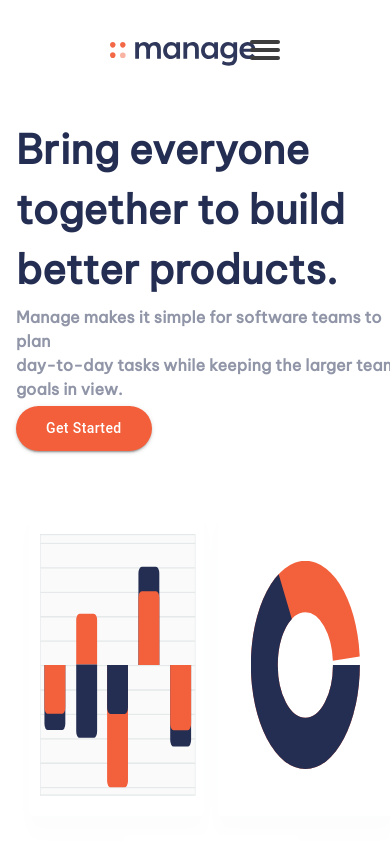
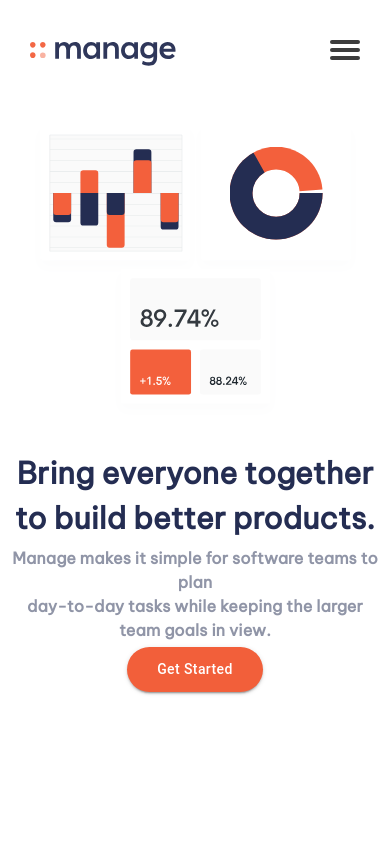
Before and after one commit to lamba01/Manage-Landing-Page, a React (Create React App) app: page / in a window 390 px wide. Shown: the top 844 px of the page. Built offline with nearby package versions, Linux system fonts and the light colour scheme.

Commit message:
designed and added responsiveness to navigation and hero section

```diff
--- a/src/App.css
+++ b/src/App.css
@@ -2,4 +2,5 @@
   /* padding: 0 55px; */
   background-color: #fff;
   margin: 0;
+  width: 100vw;
 }
--- a/src/components/Hero/HeroSection.jsx
+++ b/src/components/Hero/HeroSection.jsx
@@ -1,26 +1,40 @@
-import { Container, Box, Typography, Button } from '@mui/material';
+import { Box, Typography, Button } from '@mui/material';
 import bg from '../../assets/illustration-intro.svg'
 import Navigation from '../Navigation/Navbar'
 
 function HeroSection() {
-  // const isSmallScreen = useMediaQuery((theme) => theme.breakpoints.down('sm'));
 
   return (
-    <Container sx={{ backgroundColor: '#fff' }}>
+    <div style={{ backgroundColor: '#fff', zIndex: '2'}}>
       <Navigation />
       <Box
         sx={{
           display: 'flex',
           paddingTop: '120px',
-          gap: '50px',
-          flexDirection: { xs: 'column', md: 'row' }, // Switching direction on smaller screens
+          gap: '30px',
+          paddingLeft: { xs: '0px', md: '100px' },
+          flexDirection: { xs: 'column', md: 'row' },
           alignItems: 'center',
-          justifyContent: 'space-around',
-          width: '100vw'
+          justifyContent: 'center',
+          width: '100vw',
         }}
       >
-        <Box sx={{  display: 'flex', flexDirection: 'column'}}>
-          <Typography variant='myHeader'>
+        <Box
+          sx={{
+            width: { xs: '100%', md: '50%' },
+            display: 'flex',
+            flexDirection: 'column',
+            order: { xs: '2', md: '1' },
+            textAlign: { xs: 'center', md: 'left' },
+            alignItems: { xs: 'center', md: 'flex-start' },
+            padding: {xs: '0px 10px', sm: '0px 20px', md: '0px'}
+            }}
+          >
+          <Typography variant='myHeader'
+            sx={{
+              fontSize: {xs: '30px', sm: '40px', md: '50px'}
+            }}
+          >
             Bring everyone together to build better products.
           </Typography>
           <Typography variant='myParagraph' sx={{
@@ -38,9 +52,19 @@ function HeroSection() {
             }}
           >Get Started</Button>
         </Box>
-        <img src={bg} alt="chart" style={{ width: '100%', height: '80vh' }} />
+        <Box sx={{
+          width:  { xs: '100%', md: '50%' },
+          margin: '0px',
+          order: { xs: '1', md: '2' },
+          display: {xs: 'flex', md: 'block'},
+          alignItems: 'center',
+          justifyContent: 'center',
+          padding: {xs: '0px 10px', sm: '0px 20px', md: '0px'}
+        }}>
+          <img src={bg} alt="chart" style={{width: '90%', height: 'auto', maxHeight: '80vh', minHeight: '20vh', margin: '0px', padding: '0px'}} />
+        </Box>
       </Box>
-    </Container>
+    </div>
   );
 }
 
--- a/src/components/Navigation/Navbar.jsx
+++ b/src/components/Navigation/Navbar.jsx
@@ -13,6 +13,7 @@ function Navigation() {
         <span className="line line2"></span>
         <span className="line line3"></span>
       </div>
+      <div className="overlay"></div>
       <ul className ="menu-items">
        <li>Pricing</li>
        <li>Product</li>
--- a/src/components/Navigation/navbar.css
+++ b/src/components/Navigation/navbar.css
@@ -9,7 +9,7 @@ body {
   margin: 0;
   padding: 0;
   background-color: #888682;
-  overflow-x: hidden;
+  /* overflow-x: hidden; */
 }
 .navbar input[type="checkbox"],
 .navbar .hamburger-lines {
@@ -85,6 +85,8 @@ body {
 @media (max-width: 1023px) {
   .navbar {
     opacity: 0.95;
+    left: 65px;
+    right: 65px;
   }
 
   .navbar-container input[type="checkbox"],
@@ -132,6 +134,7 @@ body {
     width: 100%;
     border-radius: 10px;
     background: #333;
+    z-index: 36;
   }
   .navbar-container .hamburger-lines .line1 {
     transform-origin: 0% 0%;
@@ -146,30 +149,47 @@ body {
   }
   .navbar .menu-items {
     background: #fff;
-    max-width: 90%;
+    width: 80%;
     transform: translateY(-150%);
     display: flex;
     flex-direction: column;
     justify-content: space-around;
     align-items: center;
     transition: transform 0.5s ease-in-out;
+    overflow: none;
     box-shadow: -5px 0px 10px 0px #aaa;
-    overflow: scroll;
+    border-radius: 10px;
     position: fixed;
     top: 100px;
     left: 0;
     right: 0;
     margin: auto;
     padding: 15px;
-    height: 35%;
+    height: 30%;
+    z-index: 35;
+  }
+  .overlay {
+    position: absolute;
+    top: 30vw; /* Start from where the menu items end */
+    left: 0;
+    width: 100vw;
+    margin-left: -65px;
+    height: calc(90vh - 100px); /* Adjust height to exclude navbar height */
+    background-image: linear-gradient(to bottom, rgba(0, 0, 0, 0), rgba(0, 0, 0, 0.5)); /* Gradient from transparent to semi-transparent black */
+    z-index: 10;
+    transition: transform 0.5s ease-in-out;
+    transform: translateY(-150%);
   }
 
   .navbar .menu-items li {
     margin: 0;
     font-size: 14px;
-    font-weight: 500;
+    font-weight: 700;
   }
   .navbar-container input[type="checkbox"]:checked ~ .menu-items {
+    transform: translateX(0);
+  }
+  .navbar-container input[type="checkbox"]:checked ~ .overlay {
     transform: translateX(0);
   }
   .navbar-container input[type="checkbox"]:checked ~ .hamburger-lines .line1 {
@@ -193,8 +213,14 @@ body {
   }
 }
 
-@media only screen and (max-width: 520px) {
-  /* .navbar-container input[type="checkbox"]:checked ~ .logo {
-    display: none;
-  } */
+@media (max-width: 767px) {
+  .navbar {
+    left: 20px;
+    right: 20px;
+  }
+  .overlay {
+    margin-left: -20px;
+    height: calc(100vh - 100px);
+  }
+
 }
--- a/src/index.js
+++ b/src/index.js
@@ -16,7 +16,7 @@ const theme = createTheme({
   typography: {
     myHeader: {
       color: 'hsl(228, 39%, 23%)',
-      fontSize: '40px',
+      fontSize: '50px',
       fontWeight: '700',
       margin: 0,
     },
```
